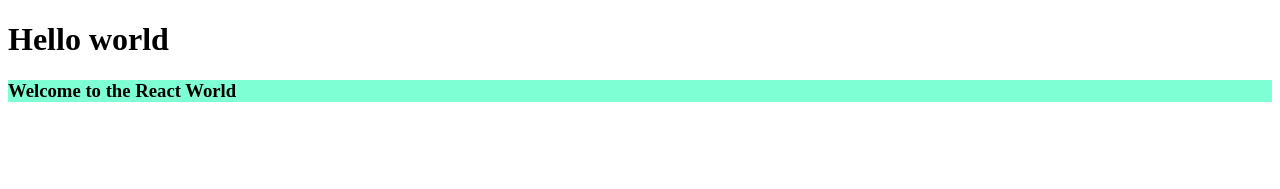
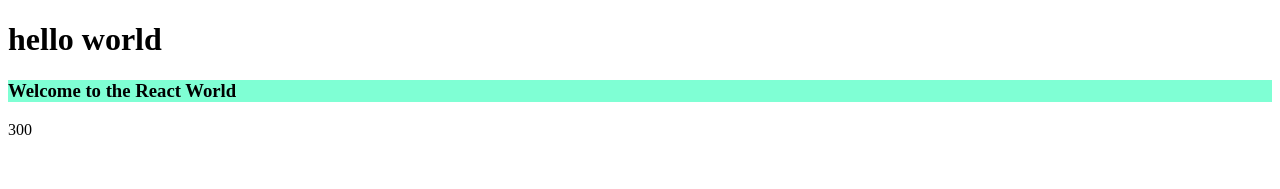
Before and after one commit to ElangovanPro/React, a React (Vite) app: page / in a window 1280 px wide. Shown: the top 189 px of the page. Built offline with nearby package versions, Linux system fonts and the light colour scheme.

Commit message:
How React,babel,jsx,tsx,js,ts

```diff
--- a/App.js
+++ b/App.js
@@ -1,12 +1,12 @@
 import React from "react";
 import ReactDOM from "react-dom/client";
 
-const heading = React.createElement(
-  "div",
-  {id:"parent"},
-  React.createElement("h1",{id:"first child"},"Hello world"),
-  React.createElement("h3",{id:"second child"},"Welcome to the React World")
-);
+const heading=(
+<div>
+<h1>hello world</h1>
+<h3>Welcome to the React World</h3>
+{100+200}
+</div>);
 const root=ReactDOM.createRoot(document.getElementById("root"));
 root.render(heading);//its converts the js object or react element to the html format which browser understands(browser doesn't understand react direclty)
 console.log(heading);//object
--- a/index.html
+++ b/index.html
@@ -9,6 +9,7 @@
 <body>
     <div id="root">
      <!-- <h1>Elango</h1> it will be replace by react -->
+      <!-- {100+200} -->
     </div>
     <script src="App.js" type="module"></script>
 </body>
```
Also changed, not shown: React 1.3.txt (added).
